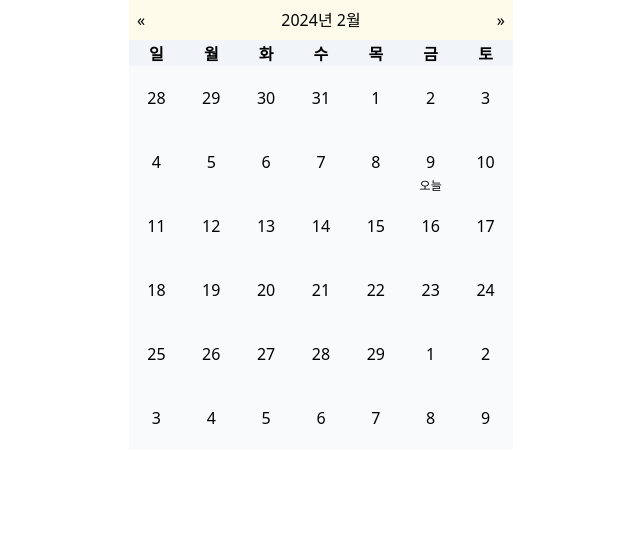
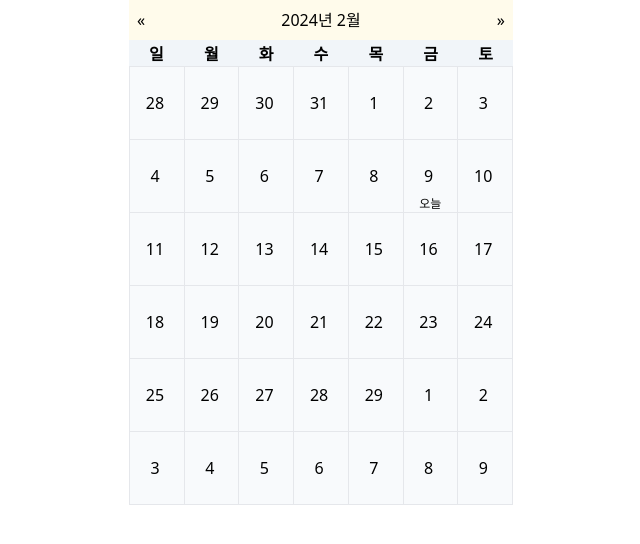
Before and after one commit to uudeok/calendeok, a React app: page / in a window 1280 px wide. Shown: the top 544 px of the page, without its empty margins (319-959 px from the left). Built offline with nearby package versions, Linux system fonts and the light colour scheme.

Commit message:
update : DateCell 컴포넌트 css 수정

```diff
--- a/src/Calendeok/DateCell.tsx
+++ b/src/Calendeok/DateCell.tsx
@@ -1,11 +1,25 @@
 import { MONTH_LABEL_VALUES } from "../@types";
 import { MONTH_LABEL } from "../const";
+import Today from "./Today";
 
 type DateCellType = {
   label: number;
   monthLabel: MONTH_LABEL_VALUES;
   curMonthOnly?: boolean;
-  isToday?: boolean;
+  isToday: boolean;
+};
+
+const getDateLabelColor = (monthLabel: MONTH_LABEL_VALUES) => {
+  switch (monthLabel) {
+    case MONTH_LABEL.MONTH_PREV:
+      return "grey";
+    case MONTH_LABEL.MONTH_CURRENT:
+      return "black";
+    case MONTH_LABEL.MONTH_NEXT:
+      return "grey";
+    default:
+      throw new Error("dateLabel color error");
+  }
 };
 
 const DateCell = ({
@@ -14,25 +28,20 @@ const DateCell = ({
   curMonthOnly,
   isToday,
 }: DateCellType) => {
-  console.log(isToday);
+  const labelColor = getDateLabelColor(monthLabel);
 
   return (
-    <td className="relative py-4">
+    <td className="py-3 border relative">
       {curMonthOnly && monthLabel !== MONTH_LABEL.MONTH_CURRENT ? null : (
         <button
-          className="w-full h-full flex justify-center items-center"
+          className={`w-12 h-12 flex justify-center items-center rounded-full transition duration-300 ease-in-out hover:bg-regal-blue hover:text-white text-center relative text-${labelColor}`}
           data-name={monthLabel}
         >
           {label}
         </button>
       )}
-      {isToday && (
-        <span className="text-xs text-center absolute bottom-0 left-0 right-0 flex justify-center items-center">
-          오늘
-        </span>
-      )}
+      <Today isToday={isToday} />
     </td>
   );
 };
-
 export default DateCell;
--- a/src/Calendeok/Day.tsx
+++ b/src/Calendeok/Day.tsx
@@ -1,8 +1,8 @@
+import DateCell from "./DateCell";
 import dayjs from "dayjs";
 import { MONTH_LABEL_VALUES } from "../@types";
 import { calculateMonthInfo, getSelectedMonth } from "../Util/month";
 import { MONTH_LABEL } from "../const";
-import DateCell from "./DateCell";
 
 type DayProps = {
   curYear: number;
@@ -91,7 +91,7 @@ const Day = ({ curYear, curMonth, onClick, curMonthOnly }: DayProps) => {
   };
 
   return (
-    <table className="h-96">
+    <table>
       <tbody onClick={handleDate}>{renderDate()}</tbody>
     </table>
   );
--- /dev/null
+++ b/src/Calendeok/Today.tsx
@@ -0,0 +1,11 @@
+const Today = ({ isToday }: { isToday: boolean }) => {
+  return (
+    isToday && (
+      <span className="text-xs text-center absolute inset-x-0 bottom-0 w-full">
+        오늘
+      </span>
+    )
+  );
+};
+
+export default Today;
--- a/tailwind.config.js
+++ b/tailwind.config.js
@@ -2,7 +2,13 @@
 module.exports = {
   content: ["./src/**/*.{html,js,jsx,ts,tsx}"],
   theme: {
-    extend: {},
+    extend: {
+      colors: {
+        "regal-blue": "#1773EF",
+        grey: "#808080",
+        black: "##000000",
+      },
+    },
   },
   plugins: [],
 };
```
